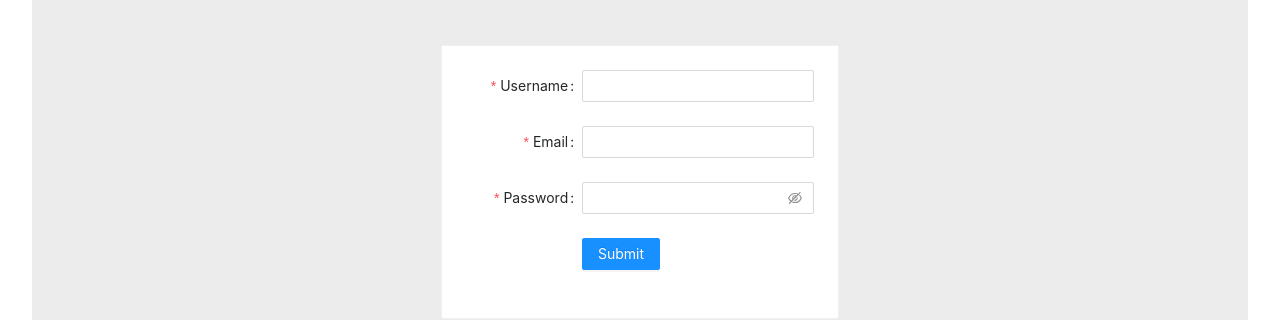
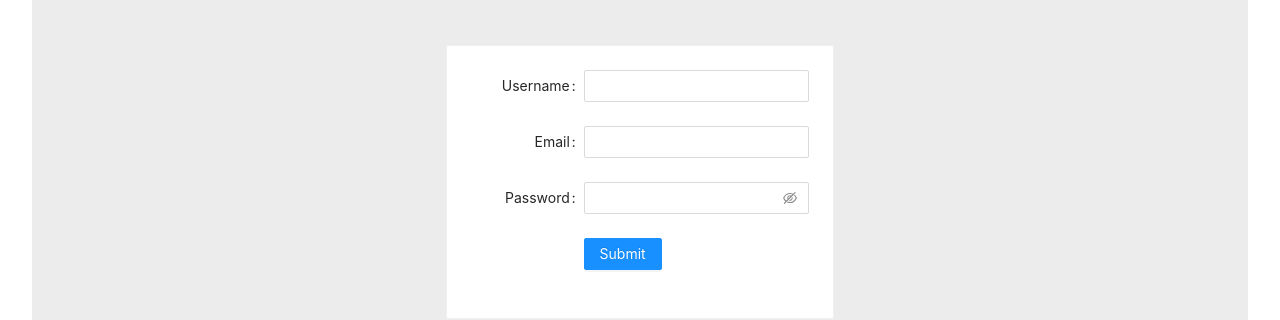
Before and after one commit to RenishIs/assets-frontend, a React (Create React App) app: page / in a window 1280 px wide. Shown: the part 250-570 px from the top of the page. Built offline with nearby package versions, Linux system fonts and the light colour scheme; no server answers.

Commit message:
comments resolve

```diff
--- a/package.json
+++ b/package.json
@@ -12,12 +12,15 @@
     "@types/react": "^18.0.9",
     "@types/react-dom": "^18.0.4",
     "antd": "^4.20.5",
+    "formik": "^2.2.9",
+    "formik-antd": "^2.0.4",
     "graphql": "^16.5.0",
     "react": "^18.1.0",
     "react-dom": "^18.1.0",
     "react-scripts": "5.0.1",
     "typescript": "^4.6.4",
-    "web-vitals": "^2.1.4"
+    "web-vitals": "^2.1.4",
+    "yup": "^0.32.11"
   },
   "scripts": {
     "start": "react-scripts start",
--- a/src/App.tsx
+++ b/src/App.tsx
@@ -2,9 +2,11 @@ import { ApolloClient, InMemoryCache, ApolloProvider } from "@apollo/client";
 import Registration from "./Components/Registration";
 
 const App = () => {
+  const BASE_URL = process.env.REACT_APP_API
+
   const client = new ApolloClient({
     cache: new InMemoryCache(),
-    uri: "http://127.0.0.1:4000/graphql",
+    uri: BASE_URL,
   });
 
   return (
--- a/src/Components/Registration/index.tsx
+++ b/src/Components/Registration/index.tsx
@@ -2,8 +2,15 @@ import React from "react";
 import { Form, Input, Button, Card } from "antd";
 import { useMutation } from "@apollo/client";
 import authMutation from "../../gql/Mutation";
+import { registrationSchema } from "../../Helper/Schema/registrationSchema";
 
+const yupSync = {
+  async validator({ field }: any, value: any) {
+    console.log("field,", field);
 
+    registrationSchema.validateSyncAt(field, { [field]: value });
+  },
+};
 function Registration() {
   const [createUser] = useMutation(authMutation.CREATE_USER_MUTATION);
 
@@ -22,31 +29,18 @@ function Registration() {
           name="basic"
           labelCol={{ span: 8 }}
           wrapperCol={{ span: 16 }}
-          initialValues={{ remember: true }}
           onFinish={onFinish}
           onFinishFailed={onFinishFailed}
           autoComplete="off"
         >
-          <Form.Item
-            label="Username"
-            name="username"
-            rules={[{ required: true, message: "Please input your username!" }]}
-          >
+          <Form.Item label="Username" name="username" rules={[yupSync]}>
             <Input />
           </Form.Item>
-          <Form.Item
-            label="Email"
-            name="email"
-            rules={[{ required: true, message: "Please input your email!" }]}
-          >
+          <Form.Item label="Email" name="email" rules={[yupSync]}>
             <Input />
           </Form.Item>
 
-          <Form.Item
-            label="Password"
-            name="password"
-            rules={[{ required: true, message: "Please input your password!" }]}
-          >
+          <Form.Item label="Password" name="password" rules={[yupSync]}>
             <Input.Password />
           </Form.Item>
 
--- /dev/null
+++ b/src/Helper/Schema/registrationSchema.js
@@ -0,0 +1,10 @@
+import * as yup from "yup";
+
+/* eslint-disable no-useless-escape */
+const emailRegex = /^[a-zA-Z0-9.!#$%&'*+/=?^_`{|}~-]+@[a-zA-Z0-9-]+(?:\.[a-zA-Z0-9-]+)*$/;
+const passwordRegex = /(?=.*[a-z])(?=.*[A-Z])(?=.*[0-9])(?=.*[!@#\$%\^&\*])(?=.{8,})/;
+export const registrationSchema = yup.object().shape({
+    username: yup.string().required(),
+    email: yup.string().matches(emailRegex, "Must be a valid email!").required(),
+    password: yup.string().matches(passwordRegex, "Your password is not strong").required(),
+});
```
Also changed, not shown: 2 other files (tests, documents, lock files or other folders).
